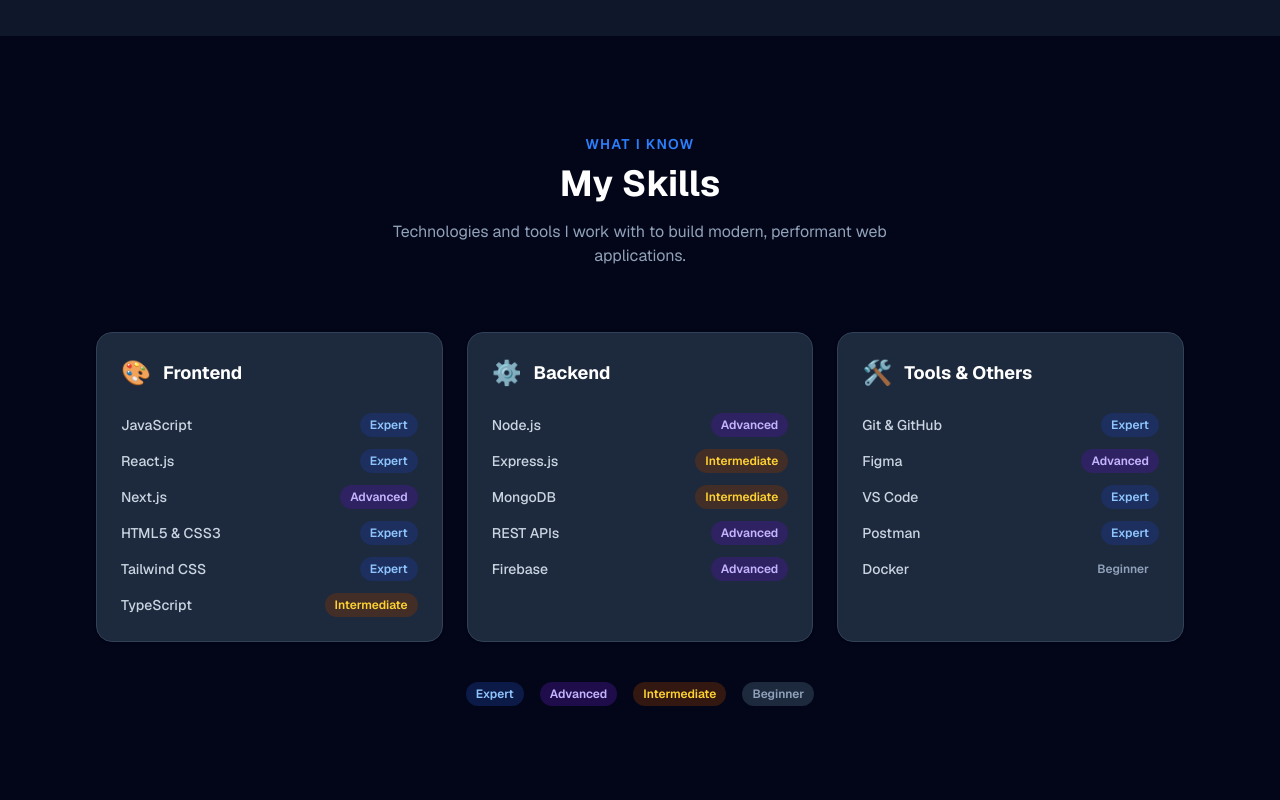
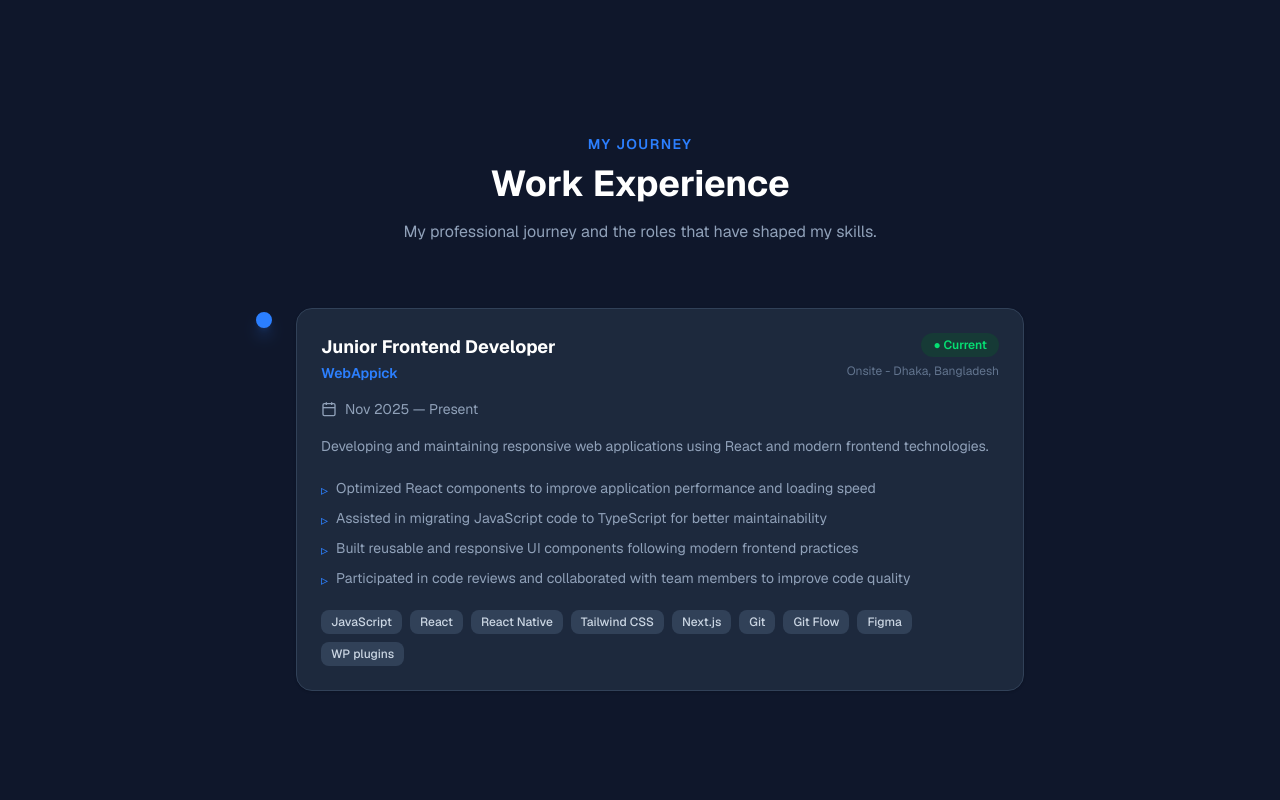
Before and after one commit to codewithjihad1/portfolio, a Next.js app: page / in a window 1280 px wide. Shown: the part 1640-2440 px from the top of the page. Built offline with nearby package versions, Linux system fonts and the light colour scheme.

Commit message:
Create initial design with nextjs

```diff
--- a/app/page.jsx
+++ b/app/page.jsx
@@ -1,5 +1,6 @@
 import HeroSection from "@/components/sections/HeroSection";
 import AboutSection from "@/components/sections/AboutSection";
+import ExperienceSection from "@/components/sections/ExperienceSection";
 import SkillsSection from "@/components/sections/SkillsSection";
 import ProjectsSection from "@/components/sections/ProjectsSection";
 import ContactSection from "@/components/sections/ContactSection";
@@ -10,6 +11,7 @@
     <main>
       <HeroSection />
       <AboutSection />
+      <ExperienceSection />
       <SkillsSection />
       <ProjectsSection />
       <ContactSection />
--- a/components/Navbar.jsx
+++ b/components/Navbar.jsx
@@ -7,6 +7,7 @@
 const navLinks = [
   { href: "#hero", label: "Home" },
   { href: "#about", label: "About" },
+  { href: "#experience", label: "Experience" },
   { href: "#skills", label: "Skills" },
   { href: "#projects", label: "Projects" },
   { href: "#contact", label: "Contact" },
--- /dev/null
+++ b/components/sections/ExperienceSection.jsx
@@ -0,0 +1,121 @@
+import { experience } from "@/data/portfolio";
+
+function ExperienceCard({ job, isLast }) {
+  return (
+    <div className="relative flex gap-6">
+      {/* Timeline line + dot */}
+      <div className="flex flex-col items-center">
+        <div
+          className={`w-4 h-4 rounded-full border-2 flex-shrink-0 mt-1 z-10 ${
+            job.current
+              ? "bg-blue-500 border-blue-500 shadow-lg shadow-blue-500/40"
+              : "bg-white dark:bg-slate-900 border-slate-300 dark:border-slate-600"
+          }`}
+        />
+        {!isLast && (
+          <div className="w-0.5 flex-1 bg-slate-200 dark:bg-slate-700 mt-1" />
+        )}
+      </div>
+
+      {/* Card */}
+      <div className="flex-1 pb-10">
+        <div className="bg-white dark:bg-slate-800 rounded-2xl p-6 border border-slate-200 dark:border-slate-700 shadow-sm hover:shadow-md transition-shadow">
+          {/* Header */}
+          <div className="flex flex-wrap items-start justify-between gap-3 mb-4">
+            <div>
+              <h3 className="text-lg font-bold text-slate-900 dark:text-white">
+                {job.position}
+              </h3>
+              <p className="text-blue-500 font-semibold text-sm mt-0.5">
+                {job.company}
+              </p>
+            </div>
+            <div className="flex flex-col items-end gap-1.5">
+              <span
+                className={`text-xs font-semibold px-3 py-1 rounded-full ${
+                  job.current
+                    ? "bg-green-100 text-green-700 dark:bg-green-900/40 dark:text-green-400"
+                    : "bg-slate-100 text-slate-600 dark:bg-slate-700 dark:text-slate-400"
+                }`}
+              >
+                {job.current ? "● Current" : job.type}
+              </span>
+              <span className="text-xs text-slate-400 dark:text-slate-500">
+                {job.location}
+              </span>
+            </div>
+          </div>
+
+          {/* Duration */}
+          <div className="flex items-center gap-2 text-sm text-slate-500 dark:text-slate-400 mb-4">
+            <svg className="w-4 h-4 flex-shrink-0" fill="none" stroke="currentColor" strokeWidth={2} viewBox="0 0 24 24">
+              <rect x="3" y="4" width="18" height="18" rx="2" ry="2" />
+              <line x1="16" y1="2" x2="16" y2="6" />
+              <line x1="8" y1="2" x2="8" y2="6" />
+              <line x1="3" y1="10" x2="21" y2="10" />
+            </svg>
+            {job.duration}
+          </div>
+
+          <p className="text-slate-600 dark:text-slate-400 text-sm leading-relaxed mb-5">
+            {job.description}
+          </p>
+
+          {/* Achievements */}
+          <ul className="space-y-2 mb-5">
+            {job.achievements.map((item, i) => (
+              <li key={i} className="flex items-start gap-2 text-sm text-slate-600 dark:text-slate-400">
+                <span className="text-blue-500 mt-0.5 flex-shrink-0">▹</span>
+                {item}
+              </li>
+            ))}
+          </ul>
+
+          {/* Technologies */}
+          <div className="flex flex-wrap gap-2">
+            {job.technologies.map((tech) => (
+              <span
+                key={tech}
+                className="text-xs font-medium px-2.5 py-1 bg-slate-100 dark:bg-slate-700 text-slate-600 dark:text-slate-300 rounded-lg"
+              >
+                {tech}
+              </span>
+            ))}
+          </div>
+        </div>
+      </div>
+    </div>
+  );
+}
+
+export default function ExperienceSection() {
+  return (
+    <section id="experience" className="py-24 bg-slate-50 dark:bg-slate-900">
+      <div className="max-w-6xl mx-auto px-4 sm:px-6 lg:px-8">
+        {/* Section Header */}
+        <div className="text-center mb-16">
+          <span className="text-blue-500 font-semibold text-sm tracking-widest uppercase">
+            My Journey
+          </span>
+          <h2 className="text-4xl font-bold text-slate-900 dark:text-white mt-2">
+            Work Experience
+          </h2>
+          <p className="text-slate-500 dark:text-slate-400 mt-4 max-w-xl mx-auto">
+            My professional journey and the roles that have shaped my skills.
+          </p>
+        </div>
+
+        {/* Timeline */}
+        <div className="max-w-3xl mx-auto">
+          {experience.map((job, index) => (
+            <ExperienceCard
+              key={job.id}
+              job={job}
+              isLast={index === experience.length - 1}
+            />
+          ))}
+        </div>
+      </div>
+    </section>
+  );
+}
--- a/components/sections/Footer.jsx
+++ b/components/sections/Footer.jsx
@@ -11,6 +11,7 @@
 const navLinks = [
   { href: "#hero", label: "Home" },
   { href: "#about", label: "About" },
+  { href: "#experience", label: "Experience" },
   { href: "#skills", label: "Skills" },
   { href: "#projects", label: "Projects" },
   { href: "#contact", label: "Contact" },
--- a/data/portfolio.js
+++ b/data/portfolio.js
@@ -1,103 +1,147 @@
 export const personalInfo = {
-  name: "MD JIHAD HOSSAIN",
-  firstName: "MD Jihad",
-  lastName: "Hossain",
-  title: "Frontend Developer",
-  roles: [
-    "Frontend Developer",
-    "React Developer",
-    "Next.js Developer",
-    "Full Stack Developer",
-  ],
-  bio: "Passionate Frontend Developer with expertise in modern web technologies. I love creating innovative solutions that bridge the gap between design and functionality, delivering exceptional user experiences through clean, efficient code.",
-  location: "Jamalpur, Bangladesh",
-  email: "mdjihadhossain793@gmail.com",
-  phone: "+8801646348232",
-  avatar: "https://i.ibb.co.com/rKjswy78/1757078859551.png",
-  resumeUrl: "#",
-  availability: "Available for freelance & full-time",
+    name: 'MD JIHAD HOSSAIN',
+    firstName: 'MD Jihad',
+    lastName: 'Hossain',
+    title: 'Frontend Developer',
+    roles: ['Frontend Developer', 'React Developer', 'Next.js Developer', 'Full Stack Developer'],
+    bio: 'Passionate Frontend Developer with expertise in modern web technologies. I love creating innovative solutions that bridge the gap between design and functionality, delivering exceptional user experiences through clean, efficient code.',
+    location: 'Jamalpur, Bangladesh',
+    email: 'mdjihadhossain793@gmail.com',
+    phone: '+8801646348232',
+    avatar: 'https://i.ibb.co.com/rKjswy78/1757078859551.png',
+    resumeUrl: '#',
+    availability: 'Available for freelance & full-time',
 };
 
 export const socialLinks = [
-  { name: "GitHub", url: "https://github.com/codewithjihad1" },
-  { name: "LinkedIn", url: "https://linkedin.com/in/codewithjihad" },
-  { name: "Twitter", url: "https://twitter.com/codewithjihad" },
-  { name: "Email", url: "mailto:mdjihadhossain793@gmail.com" },
+    { name: 'GitHub', url: 'https://github.com/codewithjihad1' },
+    { name: 'LinkedIn', url: 'https://linkedin.com/in/codewithjihad' },
+    { name: 'Twitter', url: 'https://twitter.com/codewithjihad' },
+    { name: 'Email', url: 'mailto:mdjihadhossain793@gmail.com' },
 ];
 
 export const skills = {
     frontend: [
-    { name: "JavaScript", level: "Expert" },
-    { name: "React.js", level: "Expert" },
-    { name: "Next.js", level: "Advanced" },
-    { name: "HTML5 & CSS3", level: "Expert" },
-    { name: "Tailwind CSS", level: "Expert" },
-    { name: "TypeScript", level: "Intermediate" },
+        { name: 'JavaScript', level: 'Expert' },
+        { name: 'React.js', level: 'Expert' },
+        { name: 'Next.js', level: 'Advanced' },
+        { name: 'HTML5 & CSS3', level: 'Expert' },
+        { name: 'Tailwind CSS', level: 'Expert' },
+        { name: 'TypeScript', level: 'Intermediate' },
     ],
     backend: [
-    { name: "Node.js", level: "Advanced" },
-    { name: "Express.js", level: "Intermediate" },
-    { name: "MongoDB", level: "Intermediate" },
-    { name: "REST APIs", level: "Advanced" },
-    { name: "Firebase", level: "Advanced" },
+        { name: 'Node.js', level: 'Intermediate' },
+        { name: 'Express.js', level: 'Intermediate' },
+        { name: 'MongoDB', level: 'Intermediate' },
+        { name: 'REST APIs', level: 'Intermediate' },
+        { name: 'Firebase', level: 'Intermediate' },
     ],
     tools: [
-    { name: "Git & GitHub", level: "Expert" },
-    { name: "Figma", level: "Advanced" },
-    { name: "VS Code", level: "Expert" },
-    { name: "Postman", level: "Expert" },
-    { name: "Docker", level: "Beginner" },
+        { name: 'Git & GitHub', level: 'Expert' },
+        { name: 'Figma', level: 'Advanced' },
+        { name: 'VS Code', level: 'Expert' },
+        { name: 'Postman', level: 'Expert' },
+        { name: 'Docker', level: 'Beginner' },
     ],
 };
 
 export const levelColor = {
-  Expert: "bg-blue-100 text-blue-700 dark:bg-blue-900/40 dark:text-blue-300",
-  Advanced: "bg-violet-100 text-violet-700 dark:bg-violet-900/40 dark:text-violet-300",
-  Intermediate: "bg-amber-100 text-amber-700 dark:bg-amber-900/40 dark:text-amber-300",
-  Beginner: "bg-slate-100 text-slate-600 dark:bg-slate-800 dark:text-slate-400",
+    Expert: 'bg-blue-100 text-blue-700 dark:bg-blue-900/40 dark:text-blue-300',
+    Advanced: 'bg-violet-100 text-violet-700 dark:bg-violet-900/40 dark:text-violet-300',
+    Intermediate: 'bg-amber-100 text-amber-700 dark:bg-amber-900/40 dark:text-amber-300',
+    Beginner: 'bg-slate-100 text-slate-600 dark:bg-slate-800 dark:text-slate-400',
 };
 
 export const projects = [
     {
         id: 1,
-    title: "MediCare Pharmacy",
+        title: 'MediCare Pharmacy',
         description:
-      "A comprehensive full-stack medicine e-commerce platform with role-based authentication (Admin, Seller, Customer), Stripe payment integration, order management, and invoice generation.",
-    technologies: ["React.js", "Node.js", "Express.js", "MongoDB", "Tailwind CSS", "TanStack Query"],
-    category: "Full Stack",
-    gradient: "from-emerald-500 to-teal-600",
-    liveDemo: "https://multi-vendor-e-commerce-a258a.web.app/",
-    github: "https://github.com/codewithjihad1/medicare-pharmacy",
+            'A comprehensive full-stack medicine e-commerce platform with role-based authentication (Admin, Seller, Customer), Stripe payment integration, order management, and invoice generation.',
+        technologies: ['React.js', 'Node.js', 'Express.js', 'MongoDB', 'Tailwind CSS', 'TanStack Query'],
+        category: 'Full Stack',
+        gradient: 'from-emerald-500 to-teal-600',
+        liveDemo: 'https://multi-vendor-e-commerce-a258a.web.app/',
+        github: 'https://github.com/codewithjihad1/medicare-pharmacy',
     },
     {
         id: 2,
-    title: "Car Rental System",
+        title: 'Car Rental System',
         description:
-      "A modern responsive car rental app with Firebase auth, Google OAuth, JWT, car management, date-based booking system, and dark/light theme toggle.",
-    technologies: ["React", "Tailwind CSS", "Firebase", "Node.js", "Express.js", "MongoDB", "JWT"],
-    category: "Full Stack",
-    gradient: "from-blue-500 to-indigo-600",
-    liveDemo: "https://car-rental-c9294.web.app/",
-    github: "https://github.com/codewithjihad1/car-rental",
+            'A modern responsive car rental app with Firebase auth, Google OAuth, JWT, car management, date-based booking system, and dark/light theme toggle.',
+        technologies: ['React', 'Tailwind CSS', 'Firebase', 'Node.js', 'Express.js', 'MongoDB', 'JWT'],
+        category: 'Full Stack',
+        gradient: 'from-blue-500 to-indigo-600',
+        liveDemo: 'https://car-rental-c9294.web.app/',
+        github: 'https://github.com/codewithjihad1/car-rental',
     },
     {
         id: 3,
-    title: "Garden Community Hub",
+        title: 'Garden Community Hub',
         description:
-      "A platform for gardening enthusiasts to share tips, find local gardeners, post events, like & save tips, filter by difficulty, and connect over shared interests.",
-    technologies: ["React", "TypeScript", "Firebase", "Material-UI"],
-    category: "Full Stack",
-    gradient: "from-green-500 to-lime-600",
-    liveDemo: "https://gardening-community-c3ec1.web.app/",
-    github: "https://github.com/codewithjihad1/garden-community-hub",
+            'A platform for gardening enthusiasts to share tips, find local gardeners, post events, like & save tips, filter by difficulty, and connect over shared interests.',
+        technologies: ['React', 'TypeScript', 'Firebase', 'Material-UI'],
+        category: 'Full Stack',
+        gradient: 'from-green-500 to-lime-600',
+        liveDemo: 'https://gardening-community-c3ec1.web.app/',
+        github: 'https://github.com/codewithjihad1/garden-community-hub',
     },
 ];
 
+export const experience = [
+    {
+        id: 1,
+        position: 'Junior Frontend Developer',
+        company: 'WebAppick',
+        location: 'Onsite - Dhaka, Bangladesh',
+        duration: 'Nov 2025 — Present',
+        type: 'Full-time',
+        current: true,
+        description:
+            'Developing and maintaining responsive web applications using React and modern frontend technologies.',
+        achievements: [
+            'Optimized React components to improve application performance and loading speed',
+            'Assisted in migrating JavaScript code to TypeScript for better maintainability',
+            'Built reusable and responsive UI components following modern frontend practices',
+            'Participated in code reviews and collaborated with team members to improve code quality',
+        ],
+        technologies: [
+            'JavaScript',
+            'React',
+            'React Native',
+            'Tailwind CSS',
+            'Next.js',
+            'Git',
+            'Git Flow',
+            'Figma',
+            'WP plugins',
+        ],
+    },
+    // {
+    //     id: 2,
+    //     position: 'Web Development Intern',
+    //     company: 'Startup Name',
+    //     location: 'Remote',
+    //     duration: 'Jun 2023 — Dec 2023',
+    //     type: 'Internship',
+    //     current: false,
+    //     description:
+    //         'Assisted in building web applications and gained hands-on experience with full-stack development.',
+    //     achievements: [
+    //         'Built 3 responsive landing pages that increased user engagement by 25%',
+    //         'Implemented RESTful APIs using Node.js and Express.js',
+    //         'Participated in agile development process and daily standups',
+    //         "Received 'Outstanding Intern' award for exceptional performance",
+    //     ],
+    //     technologies: ['HTML', 'CSS', 'JavaScript', 'Node.js', 'MongoDB'],
+    // },
+];
+
 export const contactInfo = {
-  email: "mdjihadhossain793@gmail.com",
-  phone: "+8801646348232",
-  whatsapp: "+8801646348232",
-  location: "Jamalpur, Bangladesh",
-  availability: "Available for freelance projects and full-time opportunities",
-  responseTime: "Usually responds within 24 hours",
+    email: 'mdjihadhossain793@gmail.com',
+    phone: '+8801646348232',
+    whatsapp: '+8801646348232',
+    location: 'Jamalpur, Bangladesh',
+    availability: 'Available for freelance projects and full-time opportunities',
+    responseTime: 'Usually responds within 24 hours',
 };
```
Lines whose indentation alone changed are shown as unchanged.
